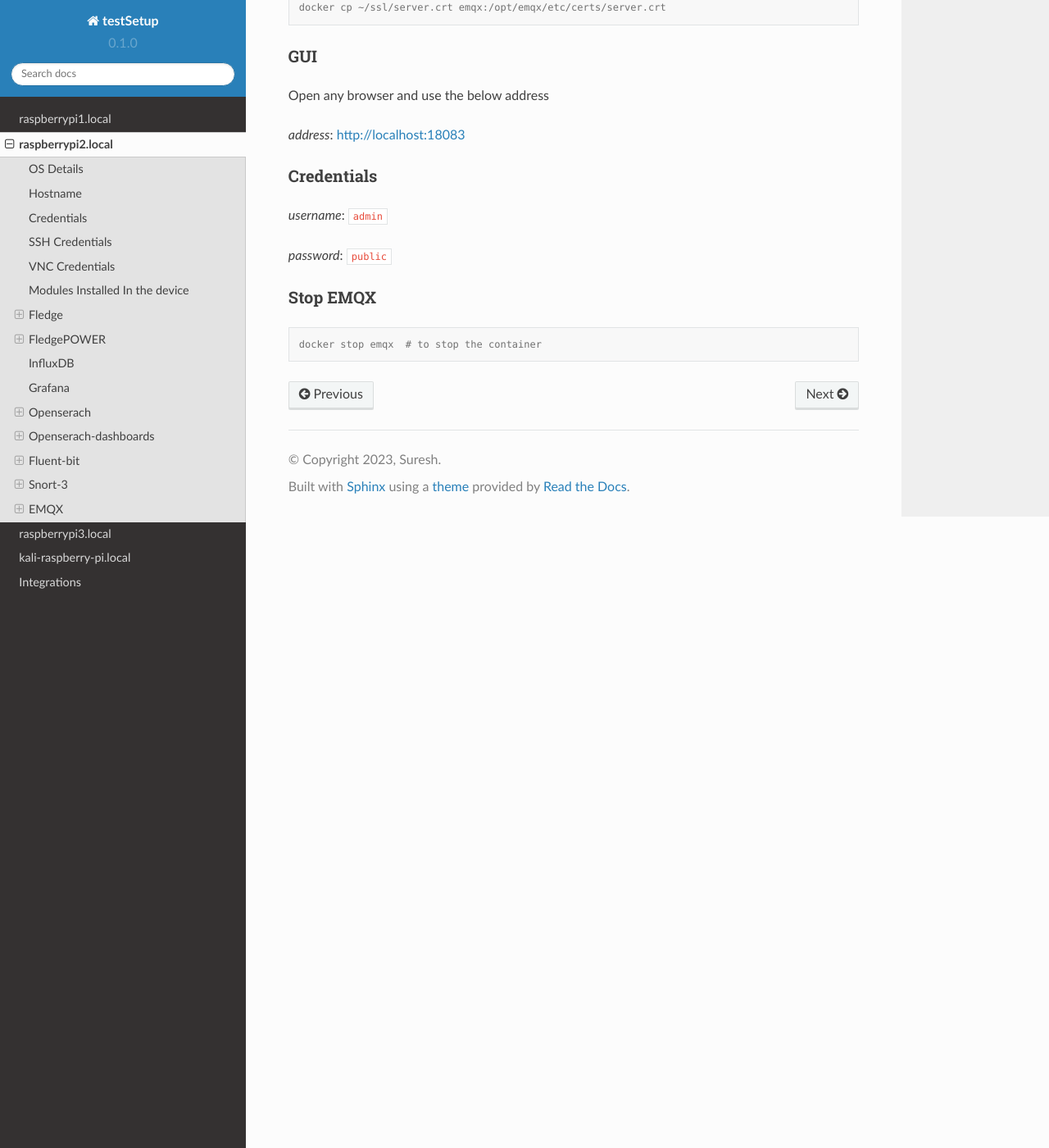
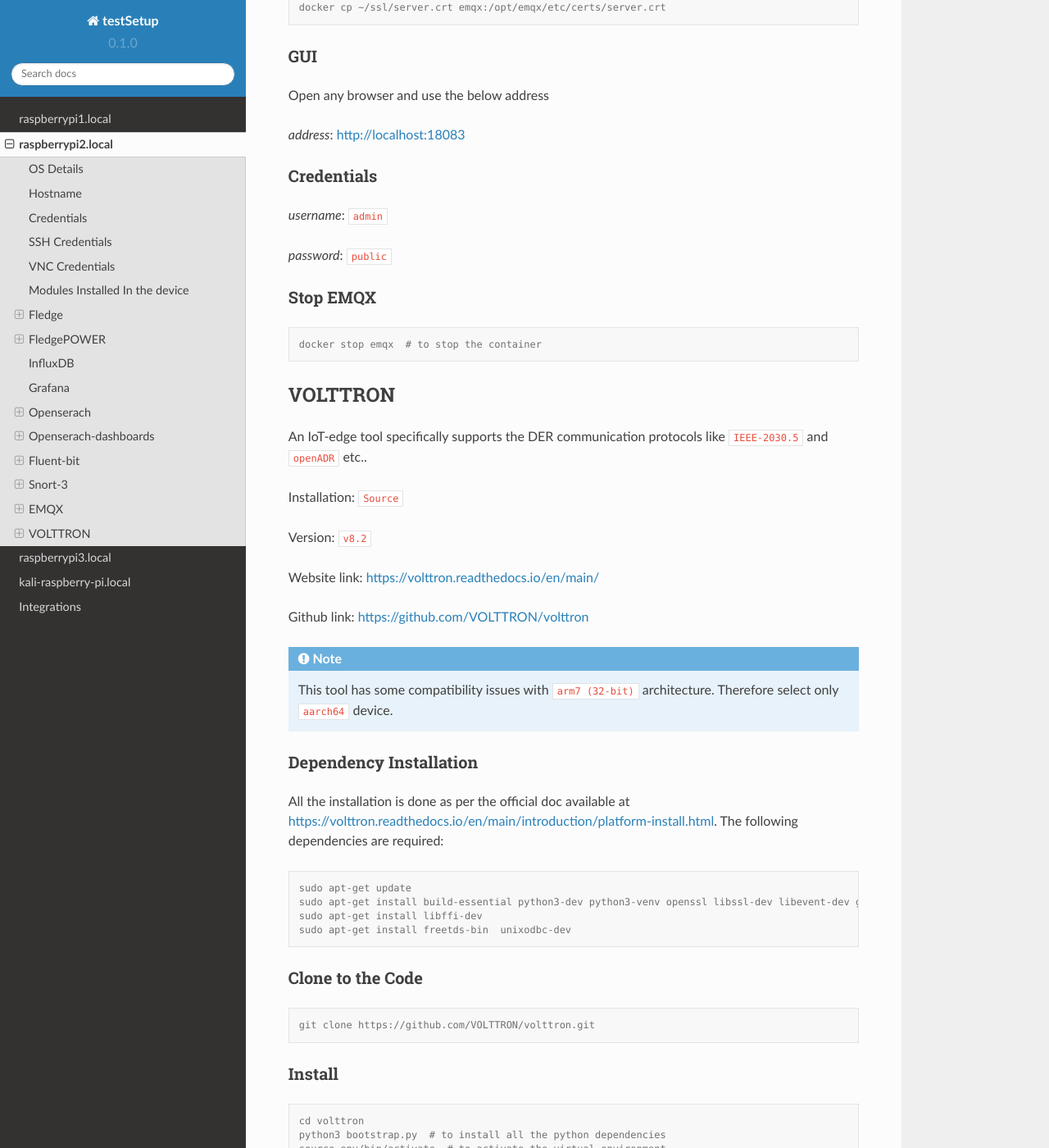
Before and after one commit to suresh-iitr/setup, a Sphinx documentation site: the page built from docs/source/raspberrypi2.rst, in a window 1280 px wide and 1400 px high, scrolled down 16617 px. Shown: the whole window at 82% size. Built offline with Sphinx 7.4.7 and the Read the Docs theme 2.0.0, drawn with Linux system fonts in a browser that asks for light colours; some of the changed text lies outside the part shown.

Commit message:
Update raspberrypi2.rst

```diff
--- a/docs/source/raspberrypi2.rst
+++ b/docs/source/raspberrypi2.rst
@@ -825,3 +825,85 @@
 .. code-block:: console
 
    docker stop emqx  # to stop the container
+
+
+======
+VOLTTRON
+======
+
+An IoT-edge tool specifically supports the DER communication protocols like ``IEEE-2030.5`` and ``openADR`` etc..
+
+Installation: ``Source``
+
+Version: ``v8.2``
+
+
+Website link: https://volttron.readthedocs.io/en/main/
+
+Github link: https://github.com/VOLTTRON/volttron
+
+.. note::
+
+  This tool has some compatibility issues with ``arm7 (32-bit)`` architecture. Therefore select only ``aarch64`` device.
+
+------
+Dependency Installation
+------
+
+All the installation is done as per the official doc available at https://volttron.readthedocs.io/en/main/introduction/platform-install.html. The following dependencies are required:
+
+.. code-block:: console
+
+   sudo apt-get update
+   sudo apt-get install build-essential python3-dev python3-venv openssl libssl-dev libevent-dev git
+   sudo apt-get install libffi-dev
+   sudo apt-get install freetds-bin  unixodbc-dev
+
+------
+Clone to the Code
+------
+
+.. code-block:: console
+
+   git clone https://github.com/VOLTTRON/volttron.git
+
+
+------
+Install
+------
+
+.. code-block:: console
+
+   cd volttron
+   python3 bootstrap.py  # to install all the python dependencies
+   source env/bin/activate  # to activate the virtual environment
+
+
+------
+Start
+------
+
+.. code-block:: console
+
+   ./start-volttron
+
+
+------
+Stop
+------
+
+.. code-block:: console
+
+   ./stop-volttron
+
+------
+Exit
+------
+
+.. code-block:: console
+
+   deactivate
+
+.. note::
+
+  Working with this tool and internal modules is ``yet to be explored``.
```
